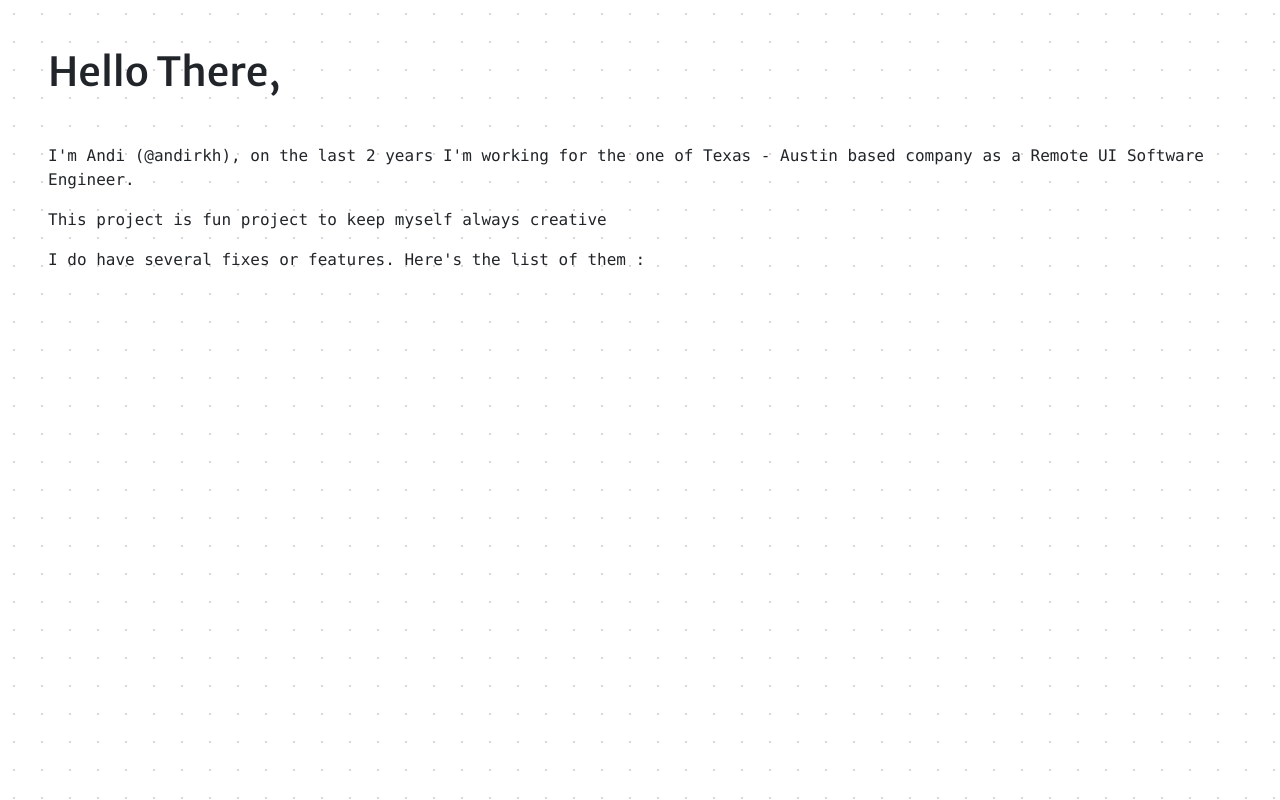
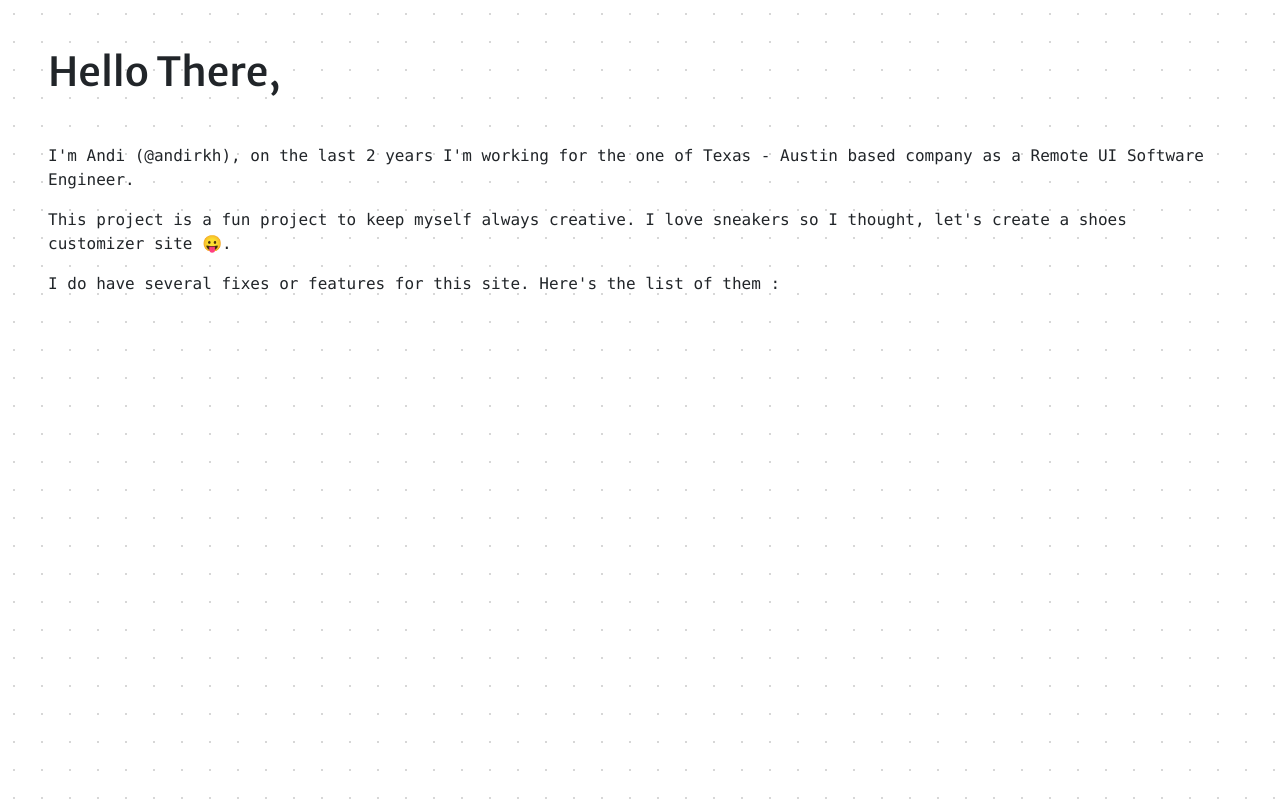
Before and after one commit to andirkh/shoes-customizer, a Next.js app: page /story in a window 1280 px wide. Built offline with nearby package versions, Linux system fonts and the light colour scheme.

Commit message:
fix: add short text from working copy and textastic

```diff
--- a/pages/story/index.js
+++ b/pages/story/index.js
@@ -30,8 +30,8 @@ export default function Home() {
       <div className="p-5">
         <h1 className="mb-5">Hello There,</h1>
         <p className="text-monospace">{`I'm Andi (@andirkh), on the last 2 years I'm working for the one of Texas - Austin based company as a Remote UI Software Engineer.`}</p>
-        <p className="text-monospace">{`This project is fun project to keep myself always creative`}</p>
-        <p className="text-monospace">{`I do have several fixes or features. Here's the list of them :`}</p>
+        <p className="text-monospace">{`This project is a fun project to keep myself always creative. I love sneakers so I thought, let's create a shoes customizer site 😛.`}</p>
+        <p className="text-monospace">{`I do have several fixes or features for this site. Here's the list of them :`}</p>
       </div>
     </div>
   );
```
